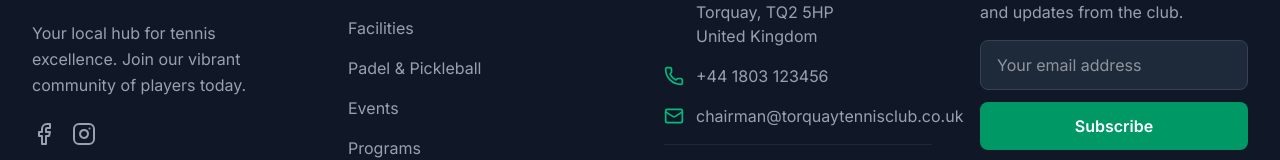
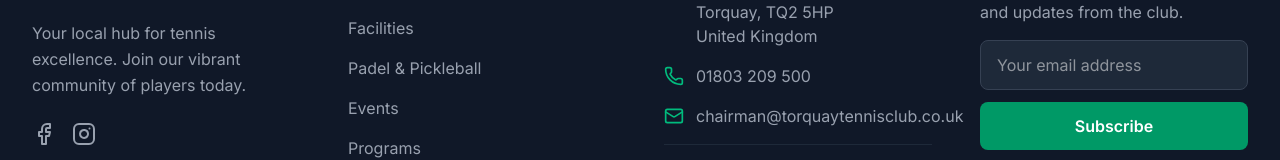
Before and after one commit to aprcamb-ctrl/torquay-tennis-club, a React (Vite) app: page / in a window 1280 px wide. Shown: the part 10517-10677 px from the top of the page. Built offline with nearby package versions, Linux system fonts and the light colour scheme; no server answers.

Commit message:
fix: update phone number to 01803 209 500

```diff
--- a/src/components/Footer.tsx
+++ b/src/components/Footer.tsx
@@ -59,7 +59,7 @@ export default function Footer() {
               </li>
               <li className="flex items-center gap-3 text-gray-400">
                 <Phone className="w-5 h-5 text-emerald-500 flex-shrink-0" />
-                <a href="tel:+44180209500" className="hover:text-white transition-colors">+44 1803 123456</a>
+                <a href="tel:01803209500" className="hover:text-white transition-colors">01803 209 500</a>
               </li>
               <li className="flex items-center gap-3 text-gray-400">
                 <Mail className="w-5 h-5 text-emerald-500 flex-shrink-0" />
```
